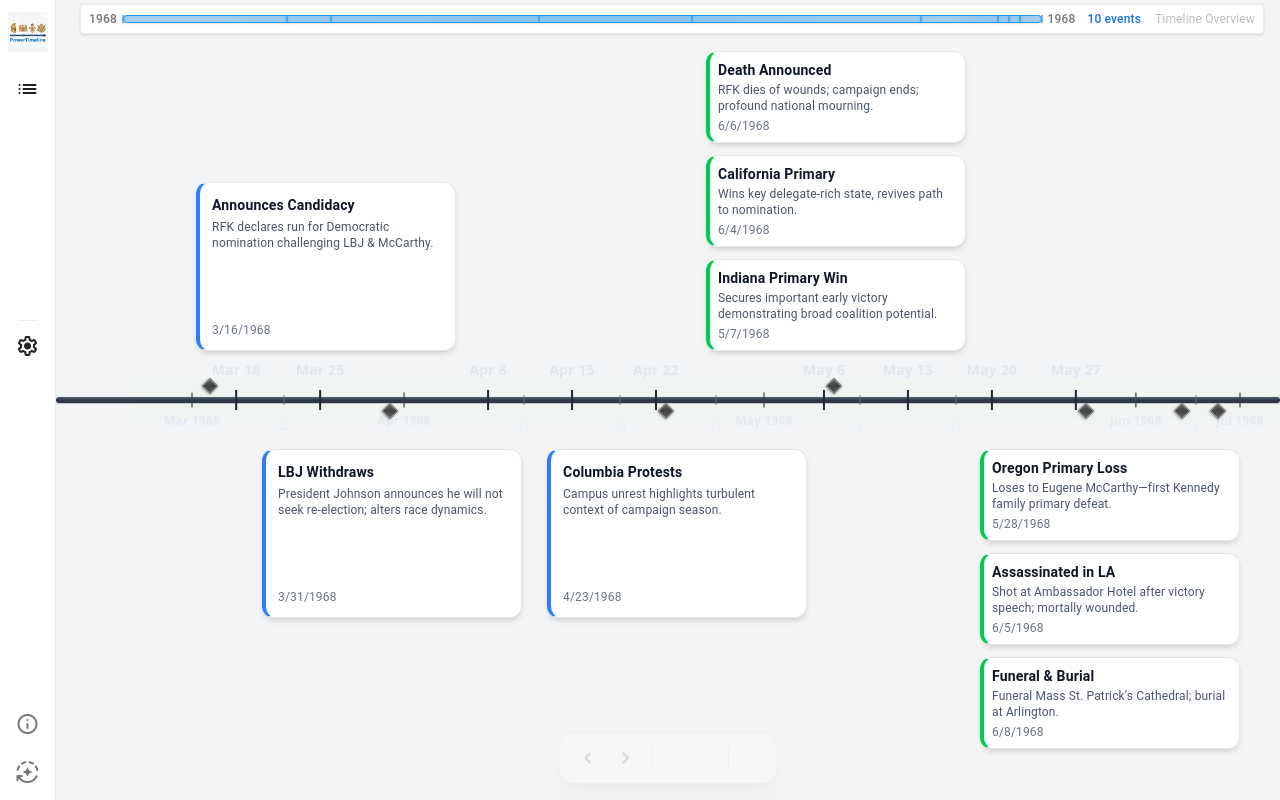
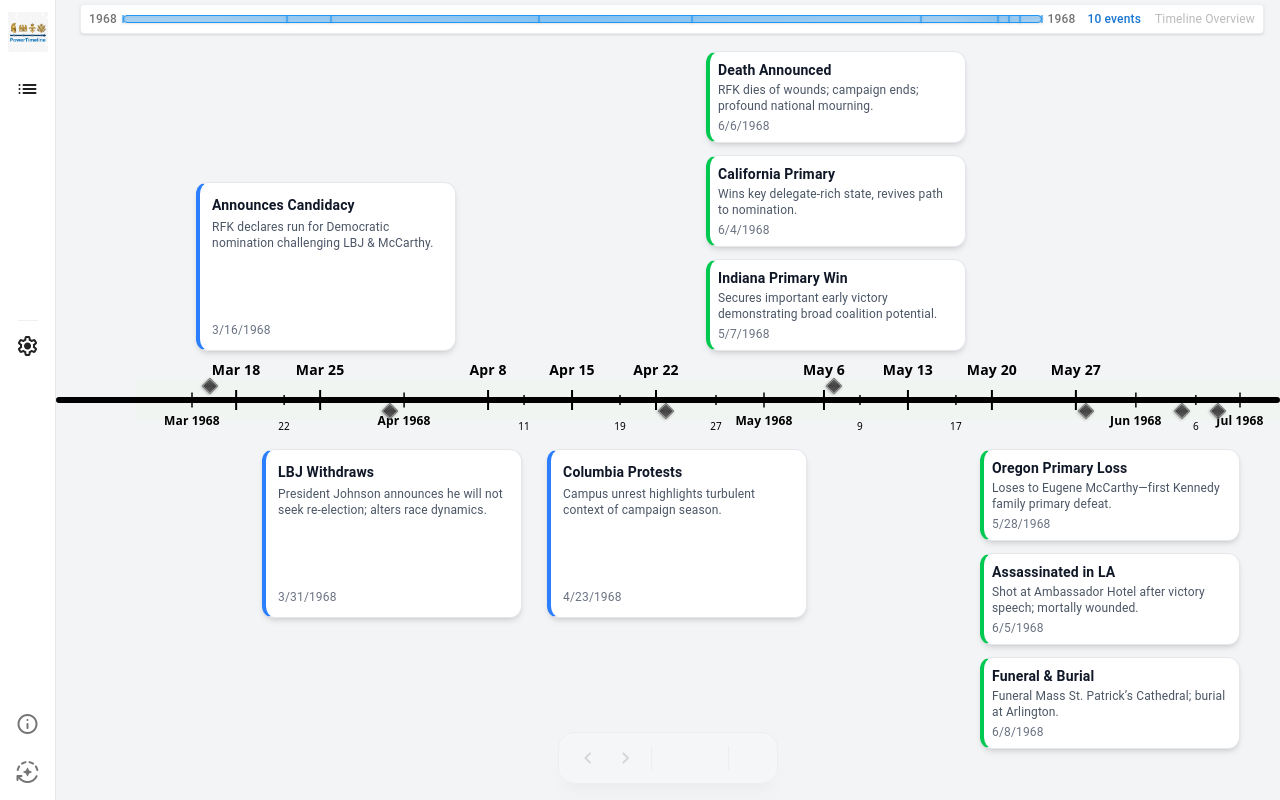
Before and after one commit to CynaCons/powertimeline, a React (Vite) app: page / in a window 1280 px wide. Built offline with nearby package versions, Linux system fonts and the light colour scheme; some icons are missing.

Commit message:
feat(axis): enforce solid black styling with coverage

```diff
--- a/src/components/EnhancedTimelineAxis.tsx
+++ b/src/components/EnhancedTimelineAxis.tsx
@@ -374,26 +374,13 @@ export const EnhancedTimelineAxis: React.FC<EnhancedTimelineAxisProps> = ({
           />
         ))}
 
-        {/* Enhanced timeline axis - graduated bar with gradient */}
-        <defs>
-          <linearGradient id="timelineGradient" x1="0%" y1="0%" x2="0%" y2="100%">
-            <stop offset="0%" stopColor="#374151" stopOpacity={0.8} />
-            <stop offset="50%" stopColor="#1f2937" stopOpacity={0.9} />
-            <stop offset="100%" stopColor="#111827" stopOpacity={0.8} />
-          </linearGradient>
-          <filter id="timelineShadow">
-            <feDropShadow dx="0" dy="2" stdDeviation="2" floodOpacity="0.3"/>
-          </filter>
-        </defs>
-
         {/* Main timeline bar */}
         <rect
           x={0}
           y={37}
           width={viewportSize.width}
           height={6}
-          fill="url(#timelineGradient)"
-          filter="url(#timelineShadow)"
+          fill="#000000"
           data-testid="timeline-axis"
           rx={3}
         />
@@ -423,7 +410,8 @@ export const EnhancedTimelineAxis: React.FC<EnhancedTimelineAxisProps> = ({
 
           const fontSize = isPrimary ? 14 : isSecondary ? 12 : 10;
           const fontWeight = isPrimary ? 'bold' : isSecondary ? '600' : 'normal';
-          const opacity = isPrimary ? 1 : isSecondary ? 0.8 : 0.6;
+          const tickStrokeColor = '#000000';
+          const labelColor = '#000000';
 
           return (
             <g
@@ -438,9 +426,9 @@ export const EnhancedTimelineAxis: React.FC<EnhancedTimelineAxisProps> = ({
                 x2={tick.x}
                 y1={tickY}
                 y2={tickY + tickHeight}
-                stroke={isPrimary ? "#1f2937" : isSecondary ? "#374151" : "#6b7280"}
+                stroke={tickStrokeColor}
                 strokeWidth={isPrimary ? 2 : 1.5}
-                opacity={opacity}
+                opacity={1}
               />
 
               {/* Label */}
@@ -449,11 +437,11 @@ export const EnhancedTimelineAxis: React.FC<EnhancedTimelineAxisProps> = ({
                 x={tick.x}
                 y={labelY}
                 fontSize={fontSize}
-                fill="#1f2937"
+                fill={labelColor}
                 textAnchor="middle"
                 fontFamily="system-ui, -apple-system, sans-serif"
                 fontWeight={fontWeight}
-                opacity={opacity}
+                opacity={1}
               >
                 {tick.label}
               </text>
--- a/src/styles/tokens.css
+++ b/src/styles/tokens.css
@@ -5,7 +5,7 @@
   --cc-bg-steel-2: #161f26;
   --cc-bg-steel-3: #1a232b;
   --cc-bg-app: #131a20;
-  --cc-color-axis-label: #e2e8f0;
+  --cc-color-axis-label: #000000;
   --cc-color-axis-line: #ffffff60;
   --cc-color-axis-line-strong: #ffffff80;
   --cc-color-grid-minor: #ffffff25;
```
Also changed, not shown: 3 other files (tests, documents, lock files or other folders).
